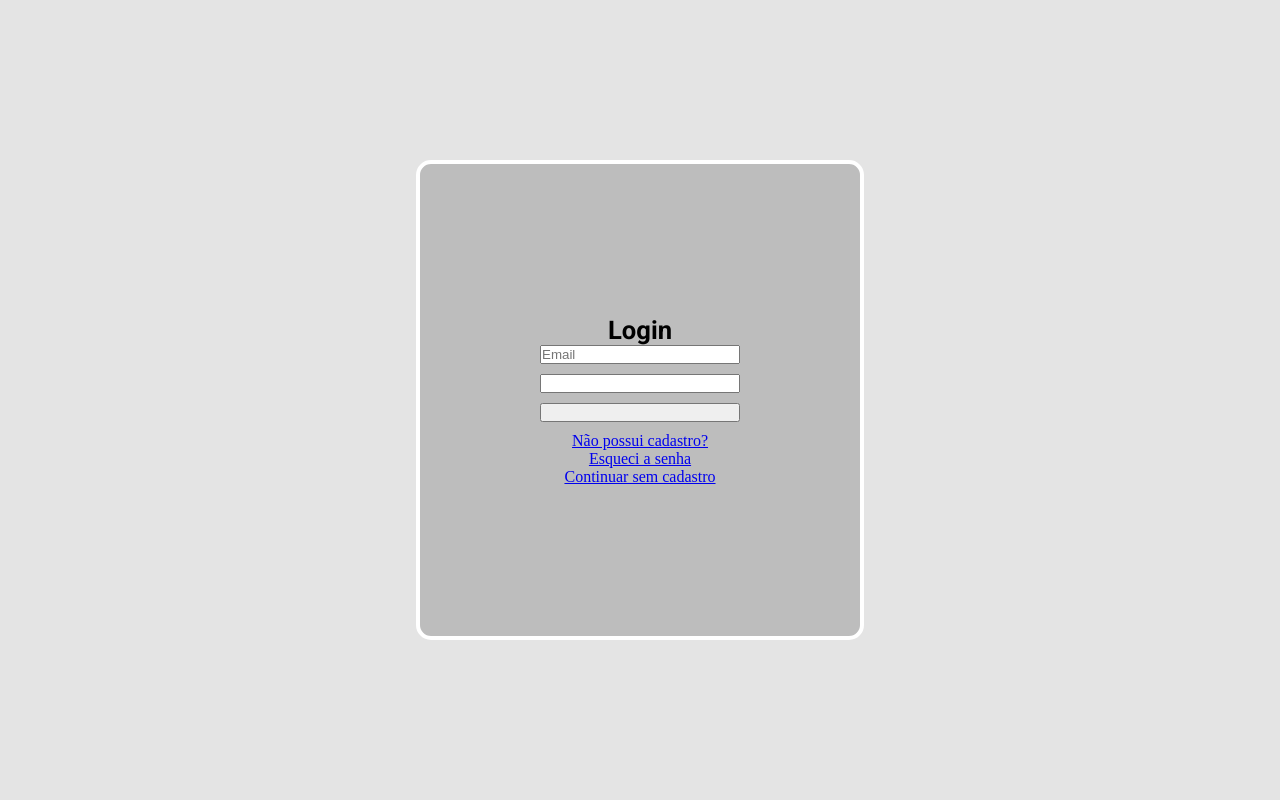
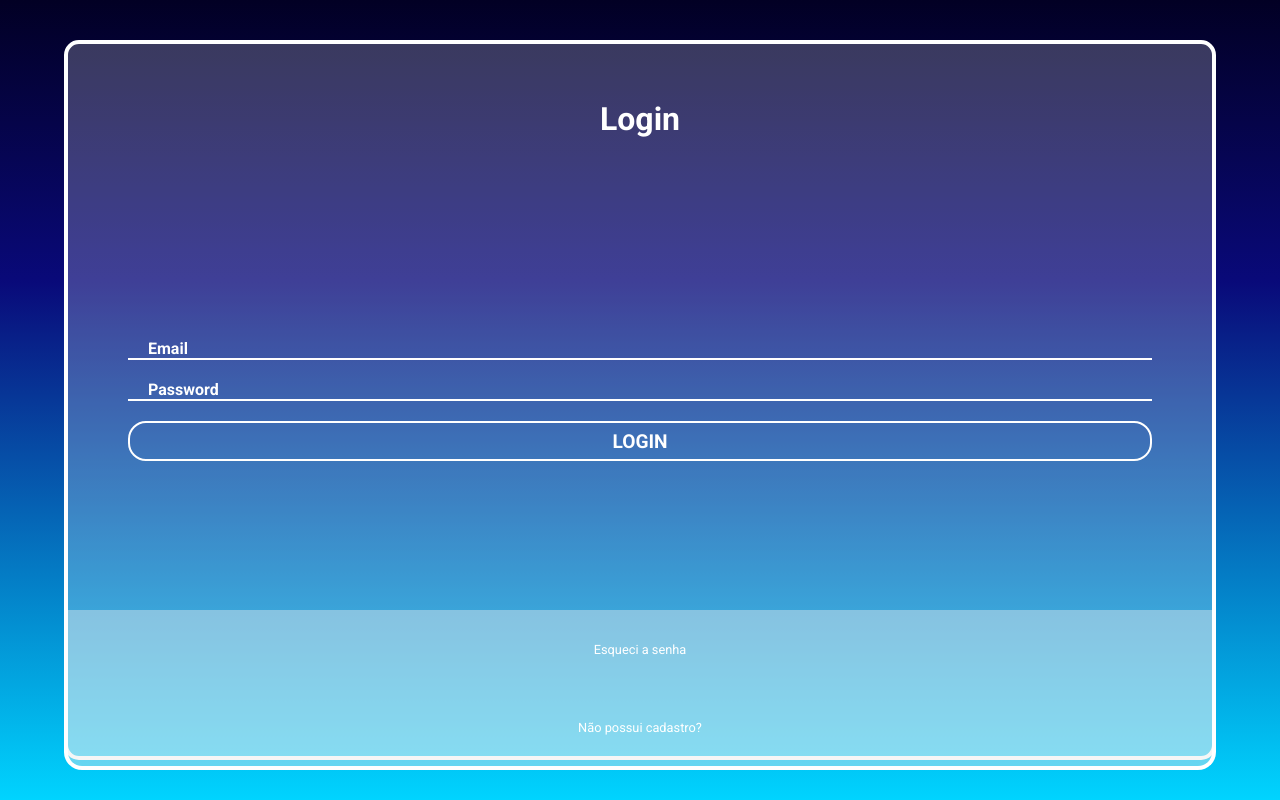
Before and after one commit to eulixir/Pc_Express_2.0, a React (Create React App) app in the folder web/: page /Entry/Login in a window 1280 px wide. Built offline with nearby package versions, Linux system fonts and the light colour scheme.

Commit message:
Add login css

```diff
--- a/web/src/App.tsx
+++ b/web/src/App.tsx
@@ -5,5 +5,4 @@ import Routes from './routes';
 function App() {
   return <Routes />;
 }
-
 export default App;
--- a/web/src/pages/Entry/Entry.css
+++ b/web/src/pages/Entry/Entry.css
@@ -1,11 +1,11 @@
 .entryContainer {
-  width: 35vw;
-  height: 60vh;
+  width: 90vw;
+  height: 90vh;
   display: flex;
   align-items: center;
   justify-content: center;
   flex-direction: column;
-  background-color: rgb(189, 189, 189);
+  background-color: rgba(255, 255, 255, 0.219);
   border-radius: 15px;
   border: 4px solid white;
 }
--- a/web/src/pages/Entry/Login/index.tsx
+++ b/web/src/pages/Entry/Login/index.tsx
@@ -10,12 +10,13 @@ export default function Login() {
           <p>Login</p>
           <form action="" className="loginInputs">
             <input type="email" placeholder="Email" name="" id="" />
-            <input type="password" name="" id="" />
-            <input type="submit" value="" />
+            <input type="password" placeholder="Password" name="" id="" />
+            <input type="submit" value="LOGIN" />
           </form>
-          <a href="#">Não possui cadastro?</a>
-          <a href="#">Esqueci a senha</a>
-          <a href="#">Continuar sem cadastro</a>
+          <div className="loginLinks">
+            <a href="#">Esqueci a senha</a>
+            <a href="#">Não possui cadastro?</a>
+          </div>
         </div>
       </div>
     </div>
--- a/web/src/pages/Entry/Login/styles/Login.css
+++ b/web/src/pages/Entry/Login/styles/Login.css
@@ -4,11 +4,20 @@
   display: flex;
   align-items: center;
   justify-content: center;
-  background-color: rgb(228, 228, 228);
+  background: rgb(2, 0, 36);
+  background: linear-gradient(
+    180deg,
+    rgba(2, 0, 36, 1) 0%,
+    rgba(9, 9, 121, 1) 35%,
+    rgba(0, 212, 255, 1) 100%
+  );
 }
 
 .loginBackground p {
-  font: 700 1.6rem Roboto;
+  font: 700 2rem Roboto;
+  position: absolute;
+  top: 100px;
+  color: white;
 }
 
 .loginInputs {
@@ -16,7 +25,60 @@
   flex-direction: column;
 }
 
-.loginInputs input {
-  width: 200px;
-  margin-bottom: 10px;
+.loginInputs input[type='password'],
+.loginInputs input[type='email'] {
+  width: 80vw;
+  margin-bottom: 20px;
+  border-bottom: 2px solid white;
+  background-color: rgba(0, 0, 0, 0);
+  border-top: none;
+  border-left: none;
+  border-right: none;
+  outline: none;
+  font: 700 1rem Roboto;
+  color: white;
+  padding-left: 20px;
 }
+
+.loginInputs input[type='password']::placeholder,
+.loginInputs input[type='email']::placeholder {
+  color: white;
+  opacity: 1;
+}
+
+.loginInputs input[type='submit'] {
+  width: 80vw;
+  height: 40px;
+  border-radius: 18px;
+  border: 2px solid white;
+  background-color: rgba(255, 255, 255, 0);
+  outline: none;
+  color: white;
+  cursor: pointer;
+  font: 700 1.2rem Roboto;
+}
+
+.loginLinks {
+  color: white;
+  height: 20vh;
+  display: flex;
+  flex-direction: column;
+  position: absolute;
+  bottom: 30px;
+  border-radius: 0px 0px 18px 18px;
+  background-color: rgba(235, 235, 235, 0.432);
+  margin-top: 20px;
+  width: 90vw;
+  border: 4px solid white;
+  border-top: none;
+  display: flex;
+  align-items: center;
+  justify-content: space-around;
+}
+
+.entryContainer a {
+  color: white;
+  text-decoration: none;
+  cursor: pointer;
+  font: 400 0.8rem Roboto;
+}
```
